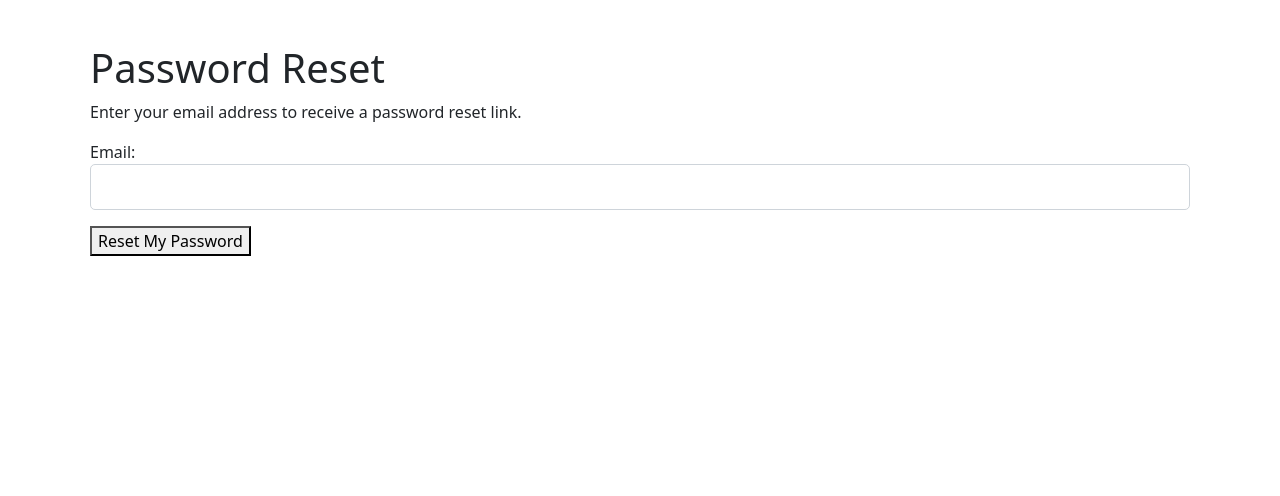
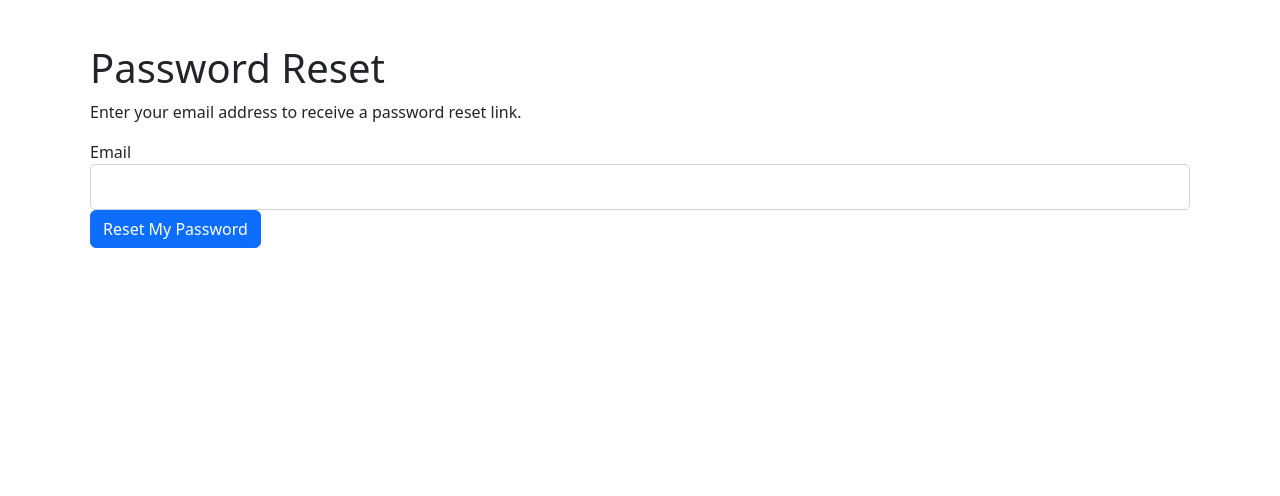
Before and after one commit to gonz-tyler/mouse-colony-management, a Django app: page /password-reset/ in a window 1280 px wide. Shown: the part 166-662 px from the top of the page. Run offline with Django 5.2, Linux system fonts and the light colour scheme; parts of the project's set-up code (start-up, migrations or seed data) failed here and were passed over; some libraries are stand-ins or nearby versions.

Commit message:
Update password_reset_form.html

```diff
--- a/website/templates/registration/password_reset_form.html
+++ b/website/templates/registration/password_reset_form.html
@@ -1,4 +1,4 @@
-<!-- registration/password_reset_form.html -->
+<!-- password_reset_form.html -->
 {% extends 'base.html' %}
 
 {% block content %}
@@ -8,8 +8,12 @@
 
     <form method="post">
         {% csrf_token %}
-        {{ form.as_p }}  <!-- Render the form fields (including email input) -->
-        <button type="submit">Reset My Password</button>
+
+        <div class="form-group">
+            <label for="{{ form.email.id_for_label }}">Email</label>
+            {{ form.email }}  <!-- Render the email field -->
+        </div>
+
+        <button type="submit" class="btn btn-primary">Reset My Password</button>
     </form>
-
 {% endblock %}
```
